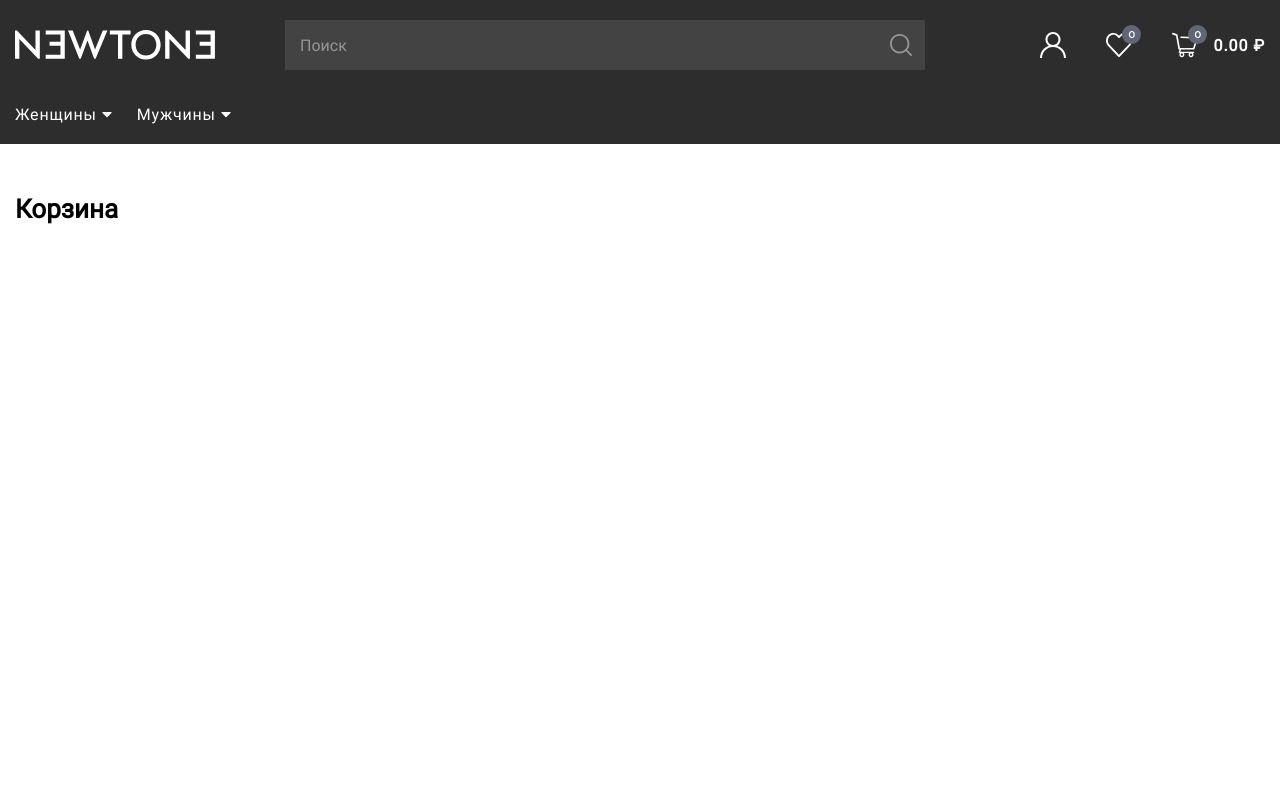
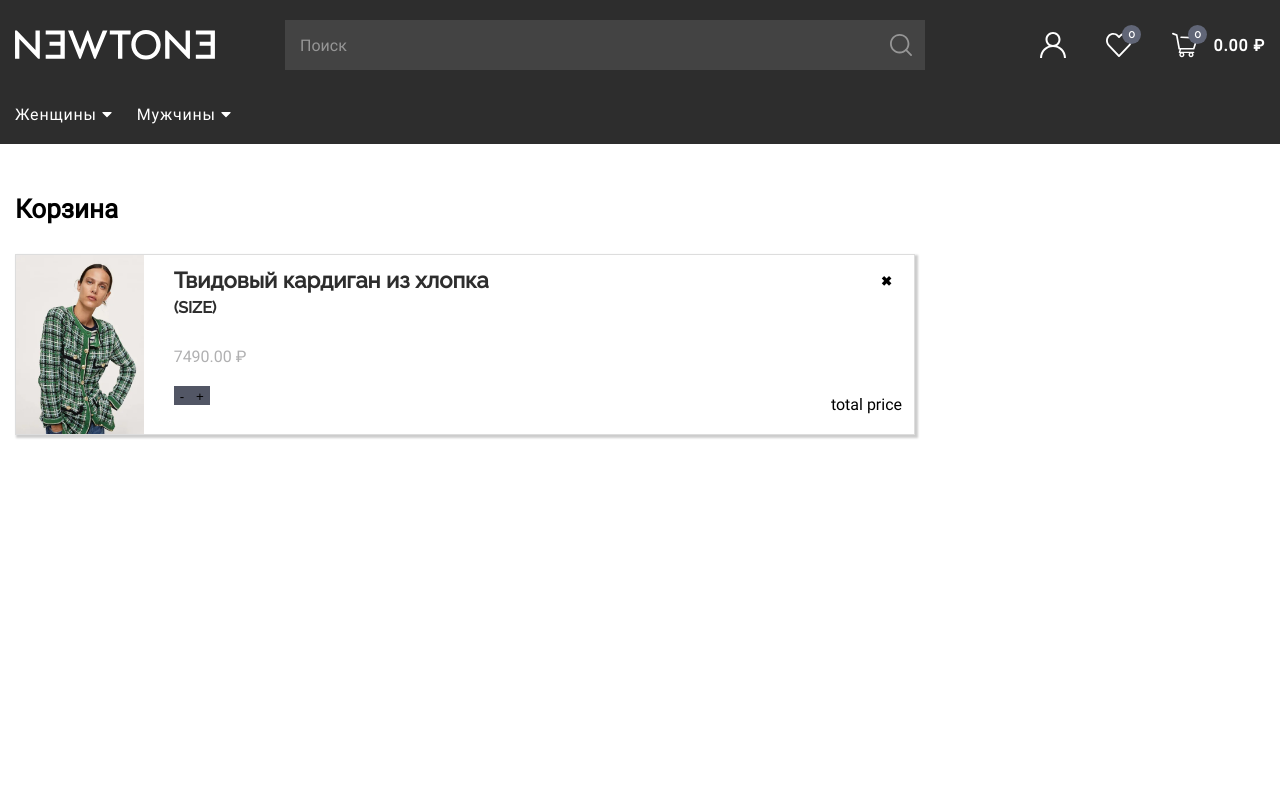
Before and after one commit to dmitriy-severenchuk/newtone-shop, a Vue app: page /cart in a window 1280 px wide. Shown: the top 800 px of the page. Built offline with nearby package versions, Linux system fonts and the light colour scheme.

Commit message:
cart-item markup

```diff
--- a/db.json
+++ b/db.json
@@ -11,7 +11,7 @@
     },
     {
       "image": "w2.webp",
-            "title": "Объемный водоотталкивающий тренч lorem",
+      "title": "Объемный водоотталкивающий тренч",
       "price": "4990",
       "sale": "50",
       "sale_oldPrice": "9990",
--- a/src/assets/styles/_fonts.scss
+++ b/src/assets/styles/_fonts.scss
@@ -16,12 +16,12 @@
 @font-face {
   font-family: 'Raleway-Medium';
   src: url(./assets/fonts/Raleway-Medium.ttf) format('truetype');
-  font-weight: 300;
+  font-weight: 500;
 }
 @font-face {
   font-family: 'Raleway-Bold';
   src: url(./assets/fonts/Raleway-Bold.ttf) format('truetype');
-  font-weight: 300;
+  font-weight: 700;
 }
 @font-face {
   font-family: 'Raleway-Regular';
@@ -31,17 +31,17 @@
 @font-face {
   font-family: 'Jost-Black';
   src: url(./assets/fonts/Jost-Black.ttf) format('truetype');
-  font-weight: 300;
+  font-weight: 900;
 }
 @font-face {
   font-family: 'Jost-Regular';
   src: url(./assets/fonts/Jost-Regular.ttf) format('truetype');
-  font-weight: 300;
+  font-weight: 400;
 }
 @font-face {
   font-family: 'Jost-SemiBold';
   src: url(./assets/fonts/Jost-SemiBold.ttf) format('truetype');
-  font-weight: 300;
+  font-weight: 600;
 }
 @font-face {
   font-family: 'Roboto-Light';
--- /dev/null
+++ b/src/assets/styles/cart-item.scss
@@ -0,0 +1,81 @@
+.cart-item {
+  max-width: 900px;
+  width: 100%;
+  display: flex;
+  box-shadow: 2px 2px 2px 1px rgba(0, 0, 0, 0.2);
+  border: 1px solid rgba(197, 197, 197, 0.575);
+  margin-bottom: 30px;
+}
+.cart-item__image__wrapper {
+  width: 150px;
+}
+.cart-item__image {
+  width: 100%;
+  display: block;
+  object-fit: cover;
+}
+.cart-item__content {
+  width: 100%;
+  display: flex;
+  justify-content: space-between;
+  padding: 12px 12px 20px 30px;
+}
+.cart-item__content__elements {
+  text-align: right;
+}
+.cart-item__title-link {
+  text-decoration: none;
+}
+.cart-item__title {
+  font-family: 'Raleway-Medium';
+  font-size: 22px;
+  color: $dark__grey;
+  margin-bottom: 5px;
+}
+.cart-item__size {
+  font-family: 'Raleway-Medium';
+  font-weight: 600;
+  color: $dark__grey;
+  margin-bottom: 30px;
+}
+.cart-item__price {
+  color: #b0b0b1;
+  font-weight: 300;
+}
+.cart-item__counter__wrapper {
+  background-color: #525665;
+  margin-top: 20px;
+}
+.cart-item__counter {
+  display: flex;
+
+  &__button {
+    display: inline-block;
+    background-color: #525665;
+    border: 0;
+  }
+}
+
+.cart-item__content__elements {
+  display: flex;
+  flex-direction: column;
+  justify-content: space-between;
+}
+.cart-item__close-button__wrapper {
+  display: flex;
+  justify-content: end;
+}
+.cart-item__close-button {
+  justify-content: center;
+  cursor: pointer;
+  background-color: #fff;
+  transition: all linear 0.1s;
+  color: rgb(0, 0, 0);
+  font-weight: 600;
+  padding: 15px 10px;
+  line-height: 0;
+  border: 0;
+}
+.cart-item__close-button:hover {
+  background-color: #efefef;
+}
--- a/src/assets/styles/style.scss
+++ b/src/assets/styles/style.scss
@@ -56,3 +56,4 @@ li {
 @import 'footer';
 @import 'Catalog/catalog';
 @import 'cart';
+@import 'cart-item';
--- a/src/components/Cart-item.vue
+++ b/src/components/Cart-item.vue
@@ -1,11 +1,35 @@
 <template>
-  <div class="cart-item">
-    <div class="cart__image__wrapper">
+  <div class="cart-item" @click="showQuantity">
+    <div class="cart-item__image__wrapper">
       <img
         :src="require('@/assets/images/Catalog/' + cartItemData.image)"
         alt="cloth"
-        class="card__content-item"
+        class="cart-item__image"
       />
+    </div>
+    <div class="cart-item__content">
+      <div class="cart-item__content__info">
+        <a href="" class="cart-item__title-link">
+          <h3 class="cart-item__title">{{ cartItemData.title }}</h3>
+          <div class="cart-item__size">(SIZE)</div>
+        </a>
+        <div class="cart-item__price">{{ cartItemData.price }}.00 ₽</div>
+        <div class="cart-item__counter">
+          <div class="cart-item__counter__wrapper">
+            <button class="cart-item__counter__button">-</button>
+            <span class="cart-item__counter__quantity">{{quantity}} </span>
+            <button class="cart-item__counter__button">+</button>
+          </div>
+        </div>
+      </div>
+      <div class="cart-item__content__elements">
+        <div class="cart-item__close-button__wrapper">
+          <button class="cart-item__close-button">
+            &#10006;
+          </button>
+        </div>
+        <div class="cart-item__total-price">total price</div>
+      </div>
     </div>
   </div>
 </template>
@@ -20,6 +44,16 @@ export default {
       },
     },
   },
+  methods: {
+    showQuantity() {
+      console.log(this.cartItemData.quantity);
+    },
+  },
+  // computed: {
+  //   quantity() {
+  //     return this.$store.getters.PRODUCT_QUANTITY(this.product);
+  //   },
+  // },
 };
 </script>
 
--- a/src/store/test.js
+++ b/src/store/test.js
@@ -3,16 +3,34 @@ import axios from 'axios';
 export default {
   state: {
     products: [],
-    cart: [],
+    cart: [
+      {
+        image: 'w1.webp',
+        title: 'Твидовый кардиган из хлопка',
+        price: '7490',
+        sale: '',
+        sale_oldPrice: '',
+        category: 'Женщинам',
+        id: 1,
+      },
+    ],
   },
 
   getters: {
+    // PRODUCT_QUANTITY: (state, product) => {
+    //   const item = state.cart.find(i, i.id === product.id);
+    //   if (item) {
+    //     return item.quantity;
+    //   } else {
+    //     return null;
+    //   }
+    // },
     PRODUCTS(state) {
       return state.products;
     },
     CART(state) {
       return state.cart;
-    }
+    },
   },
 
   actions: {
@@ -24,18 +42,25 @@ export default {
         return products;
       });
     },
-    ADD_TO_CART({commit}, product) {
-      commit('SET_CART', product);
-    }
+    ADD_TO_CART({ commit }, product) {
+      commit('SET_TO_CART', product);
+    },
   },
 
   mutations: {
     SET_PRODUCTS_TO_STATE: (state, products) => {
       state.products = products;
     },
-    SET_CART: (state, product) => {
+    SET_TO_CART: (state, product) => {
       state.cart.push(product);
+
+    //   let item = state.cart.find(i => i.id === product.id)
+    //   if(item){
+    //     item.quantity++
+    //   } else {
+    //     state.cart.push({...product, quantity: 1})
+    //   }
+    // },
     }
-
   },
 };
```
Lines whose indentation alone changed are shown as unchanged.
